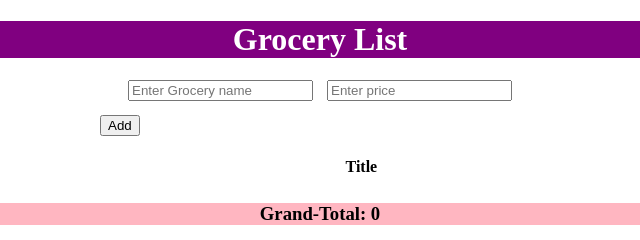
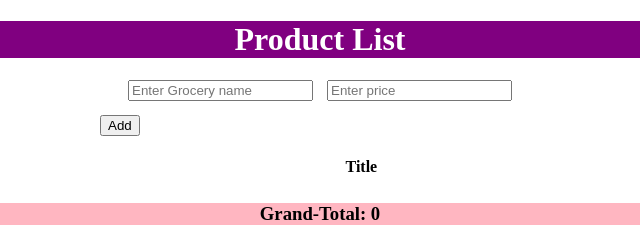
Before and after one commit to Drashti-29/Shopping-Cart, a website: page index.html in a window 1280 px wide. Shown: the full height of the page, 320-960 px from the left. Drawn offline with Linux system fonts and the light colour scheme.

Commit message:
shopping cart

```diff
--- a/index.html
+++ b/index.html
@@ -39,7 +39,7 @@
   </head>
   <body>
     <div class="heading">
-      <h1>Grocery List</h1>
+      <h1>Product List</h1>
     </div>
     <div class="input">
       <input
```
